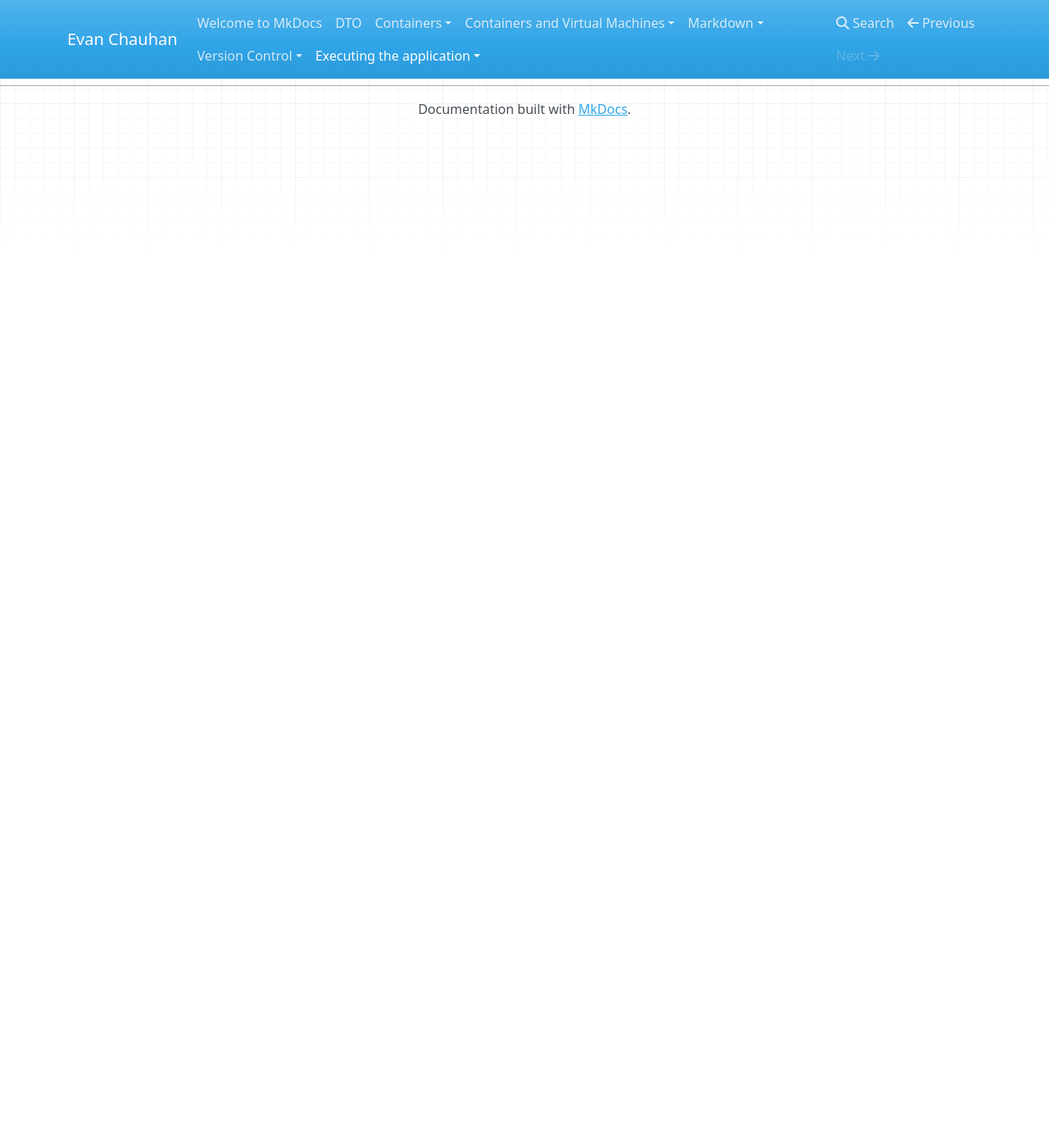
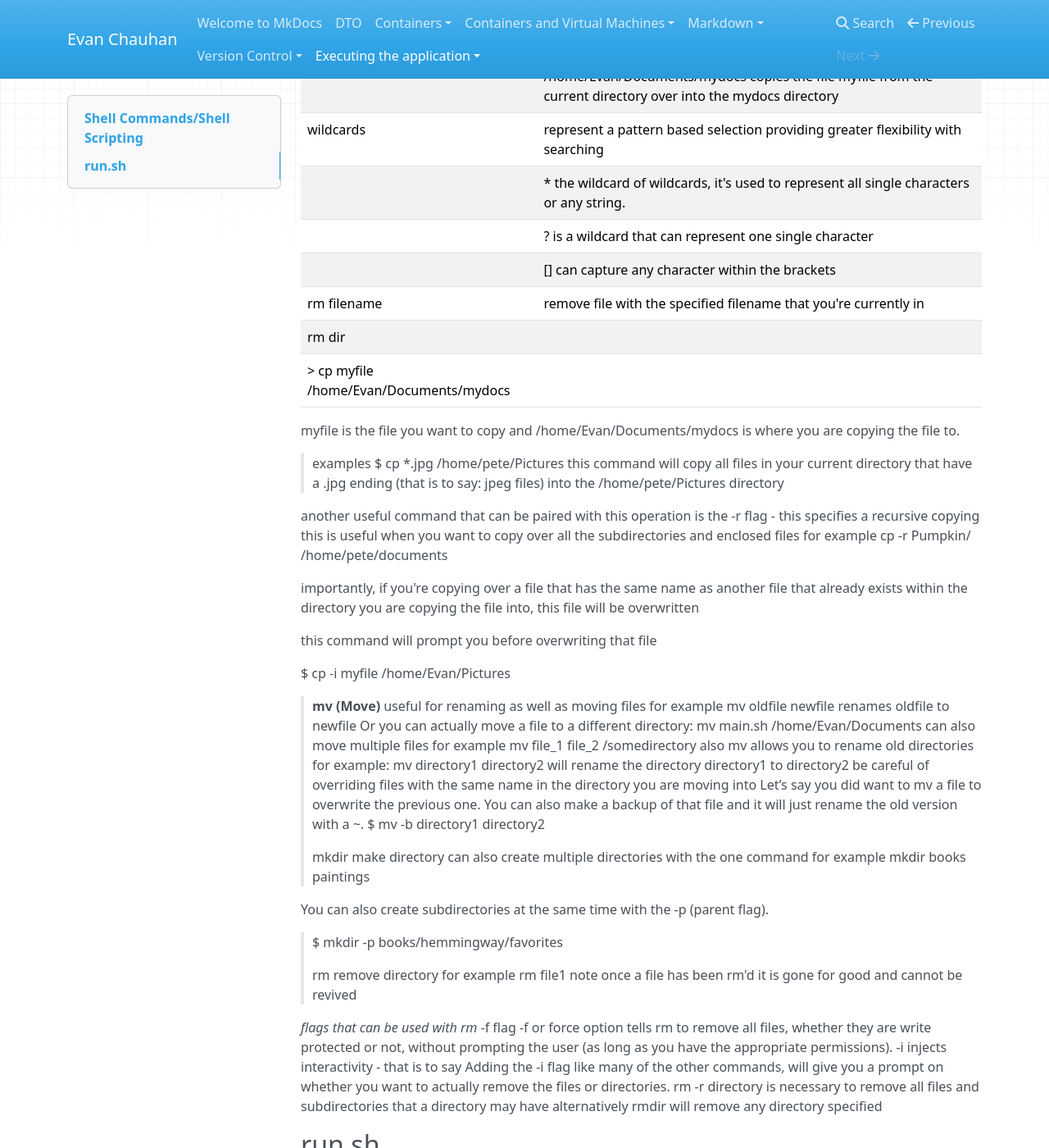
Before and after one commit to EvanChauhan/mydocs-site, an MkDocs documentation site: the page built from docs/executing the application/Execution.md, in a window 1280 px wide and 1400 px high, scrolled down 1490 px. Shown: the whole window at 82% size. Built offline with MkDocs 1.6.1, drawn with Linux system fonts in a browser that asks for light colours; nearby versions of some CDN libraries; before the commit the page ends 1651 px from its top, so only the background shows below that.

```diff
--- a/docs/executing the application/Execution.md
+++ b/docs/executing the application/Execution.md
@@ -32,10 +32,61 @@ less     | ironically provides profuse amounts of detail and conversely the 'mor
 history  | look through previously entered commands. This is quite useful when you want to find and run a command you used previously without actually typing it again.
 clear    | clear the display
 cp       | copy and paste the file for example cp myfile /home/Evan/Documents/mydocs copies the file myfile from the current directory over into the mydocs directory
-wildcards |
+wildcards | represent a pattern based selection providing greater flexibility with searching
+          | * the wildcard of wildcards, it's used to represent all single characters or any string.
+          | ? is a wildcard that can represent one single character
+          | [] can capture any character within the brackets
+rm  filename      | remove file with the specified filename that you're currently in
+rm dir    |
+> cp myfile /home/Evan/Documents/mydocs
 
+myfile is the file you want to copy and /home/Evan/Documents/mydocs is where you are copying the file to.
 
+> examples
+$ cp *.jpg /home/pete/Pictures
+this command will copy all files in your current directory that have a .jpg ending (that is to say: jpeg files) into the /home/pete/Pictures directory
 
+another useful command that can be paired with this operation is the -r flag - this specifies a recursive copying
+this is useful when you want to copy over all the subdirectories and enclosed files
+for example cp -r Pumpkin/ /home/pete/documents
+
+importantly, if you're copying over a file that has the same name as another file that already exists within the directory you are copying the file into, this file will be overwritten
+
+this command will prompt you before overwriting that file
+
+$ cp -i myfile /home/Evan/Pictures
+
+> **mv (Move)**
+useful for renaming as well as moving files
+for example mv oldfile newfile renames oldfile to newfile
+Or you can actually move a file to a different directory:
+mv main.sh /home/Evan/Documents
+can also move multiple files for example
+mv file_1 file_2 /somedirectory
+also mv allows you to rename old directories
+for example: mv directory1 directory2 will rename the directory directory1 to directory2
+be careful of overriding files with the same name in the directory you are moving into
+Let’s say you did want to mv a file to overwrite the previous one. You can also make a backup of that file and it will just rename the old version with a ~.
+>   $ mv -b directory1 directory2
+
+>mkdir make directory can also create multiple directories with the one command
+for example mkdir books paintings
+
+You can also create subdirectories at the same time with the -p (parent flag).
+
+>$ mkdir -p books/hemmingway/favorites
+
+>rm remove directory
+for example rm file1
+note once a file has been rm'd it is gone for good and cannot be revived
+
+*flags that can be used with rm*
+-f flag
+-f or force option tells rm to remove all files, whether they are write protected or not, without prompting the user (as long as you have the appropriate permissions).
+-i injects interactivity - that is to say
+Adding the -i flag like many of the other commands, will give you a prompt on whether you want to actually remove the files or directories.
+rm -r directory is necessary to remove all files and subdirectories that a directory may have
+alternatively rmdir will remove any directory specified
 
 
 ## run.sh
```
